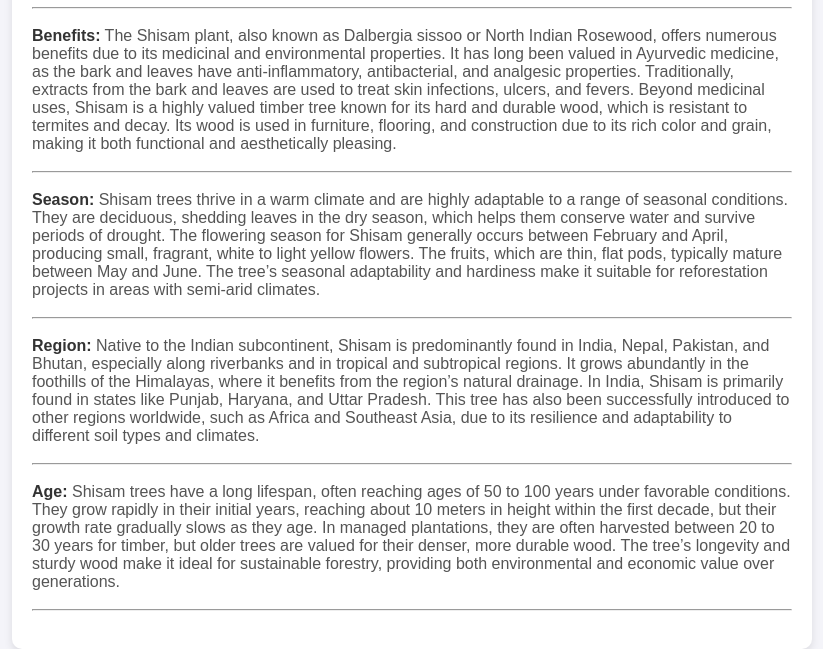
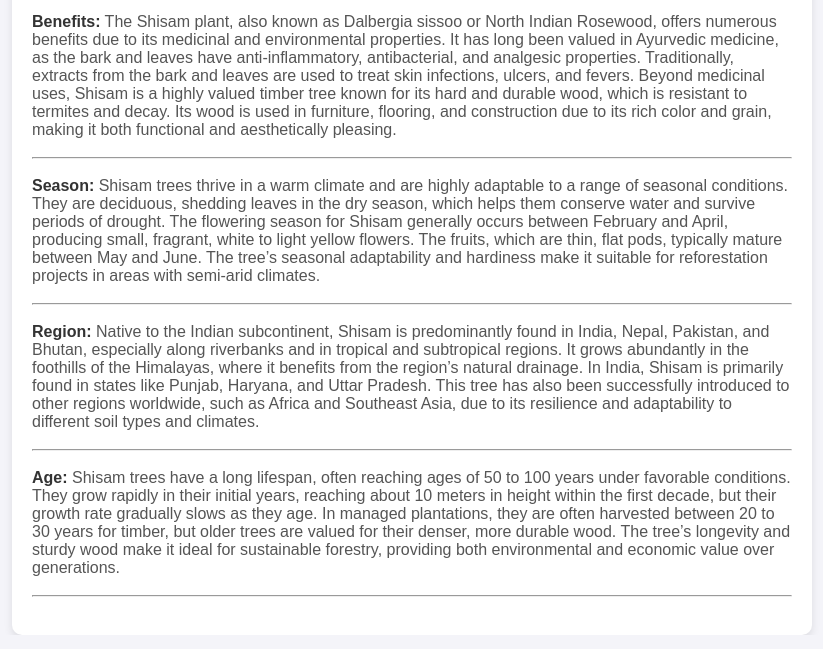
Before and after one commit to ShubhSSV/Shisam, a plain HTML site: page index.html in a window 1280 px wide. Shown: the part 567-1216 px from the top of the page, without its empty margins (228-1051 px from the left). Drawn offline with Linux system fonts and the light colour scheme; a script that the page names is missing.

Commit message:
styles.css

```diff
--- a/styles.css
+++ b/styles.css
@@ -13,7 +13,7 @@ body {
     align-items: center;
     height: 100vh;
     padding: 20px;
-    margin-top: 301px;
+    margin-top: 287px;
 }
 
 .container {
```
